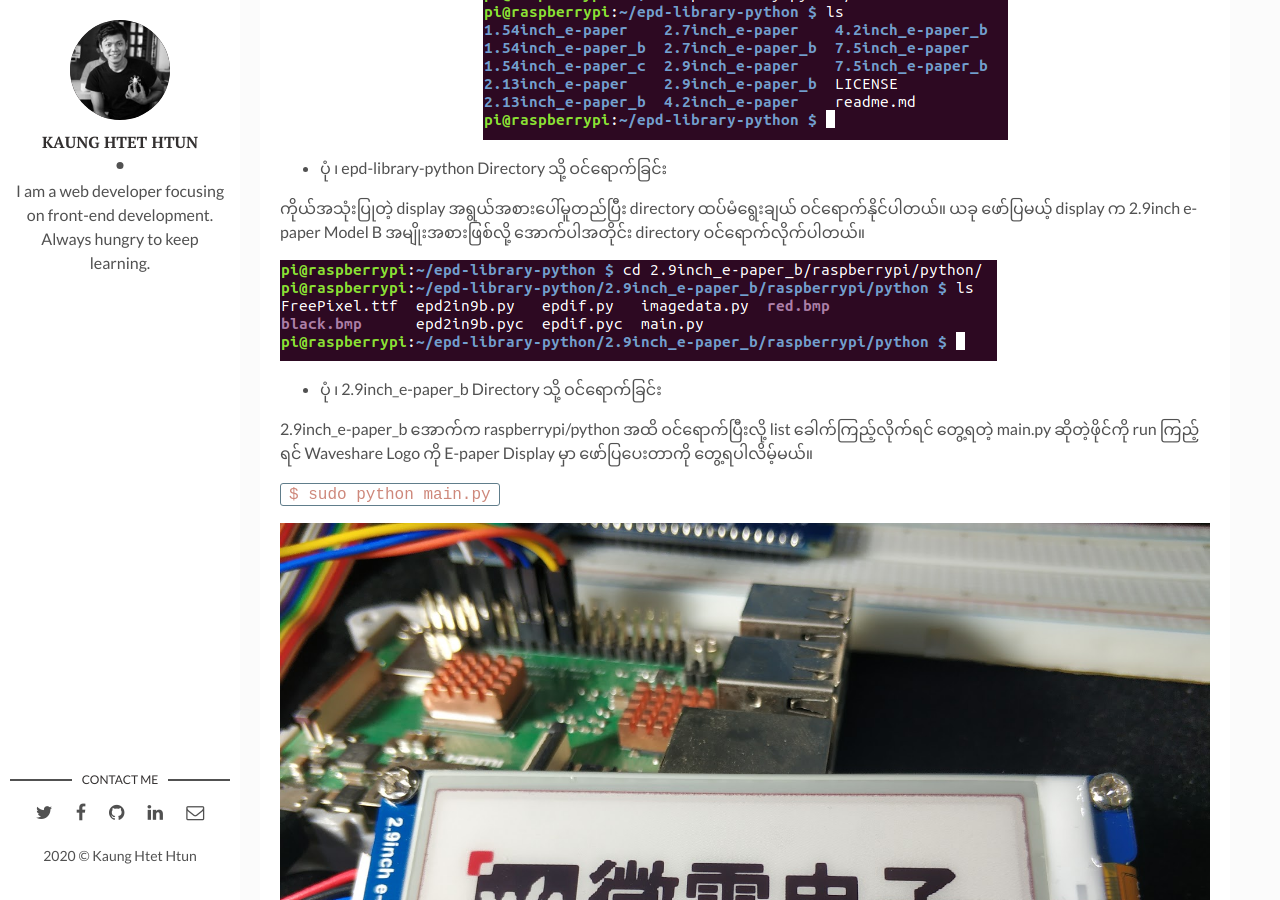
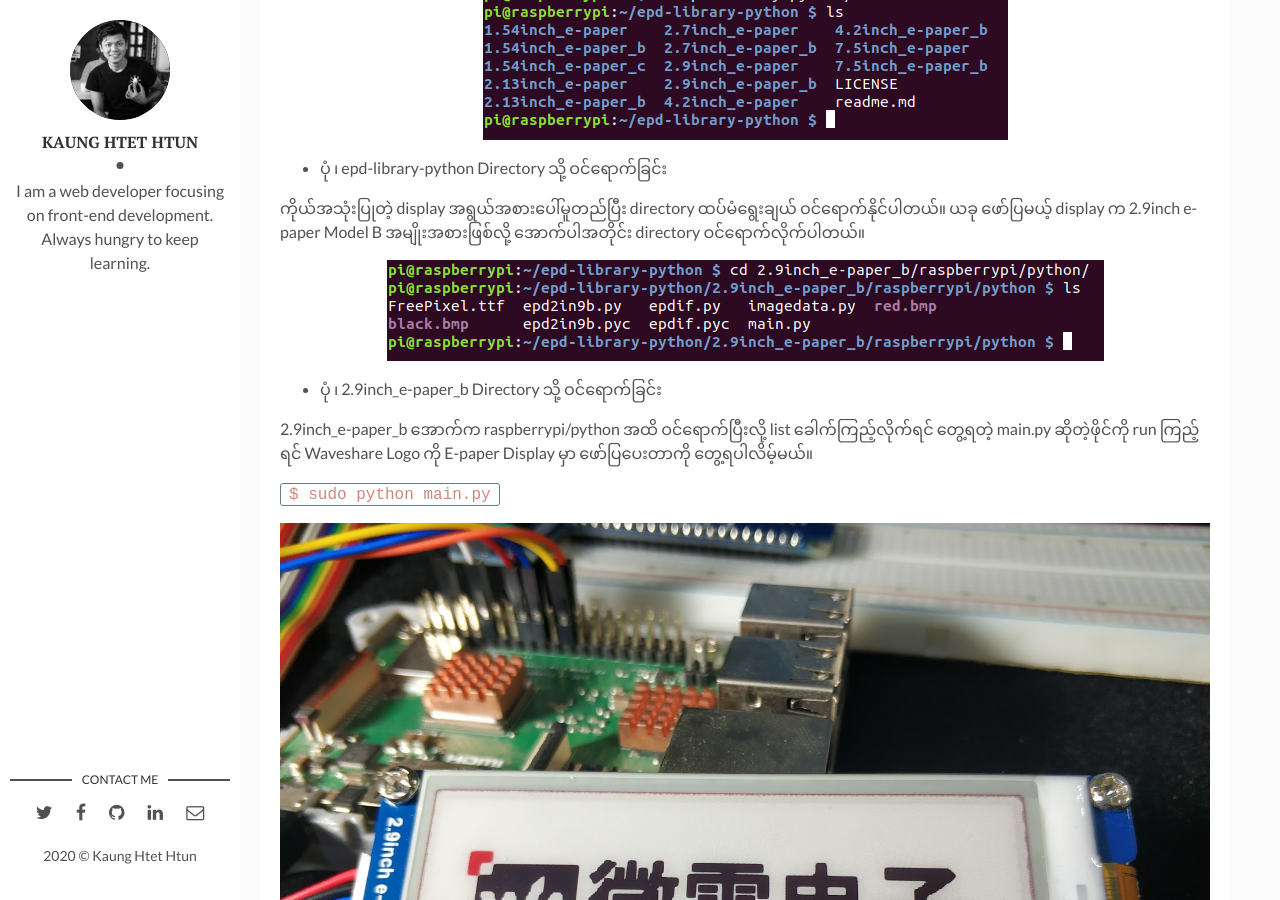
Before and after one commit to kogyikaunghtet/kogyikaunghtet.github.io, a Jekyll site: the page built from _posts/2020-02-15-e-paper-rpi.markdown, in a window 1280 px wide and 900 px high, scrolled down 2783 px. Built offline with Jekyll 4.4.1, drawn with Linux system fonts in a browser that asks for light colours; comment, search, counter and statistics services are not loaded.

Commit message:
Initial commit

```diff
--- a/_posts/2020-02-15-e-paper-rpi.markdown
+++ b/_posts/2020-02-15-e-paper-rpi.markdown
@@ -46,7 +46,9 @@ Python Library ဖိုင်တွေ ရယူပြီးသွားရင
 
 ကိုယ်အသုံးပြုတဲ့ display အရွယ်အစားပေါ်မူတည်ပြီး directory ထပ်မံရွေးချယ် ဝင်ရောက်နိုင်ပါတယ်။ ယခု ဖော်ပြမယ့် display က 2.9inch e-paper Model B အမျိုးအစားဖြစ်လို့ အောက်ပါအတိုင်း directory ဝင်ရောက်လိုက်ပါတယ်။
 
-![cli2]({{site.baseurl}}/assets/img/EPD/cli2.png)
+<p align="center">
+<img src="/assets/img/EPD/cli2.png">
+</p>
 
 * ပုံ ၊ 2.9inch_e-paper_b Directory သို့ ဝင်ရောက်ခြင်း
 
```
